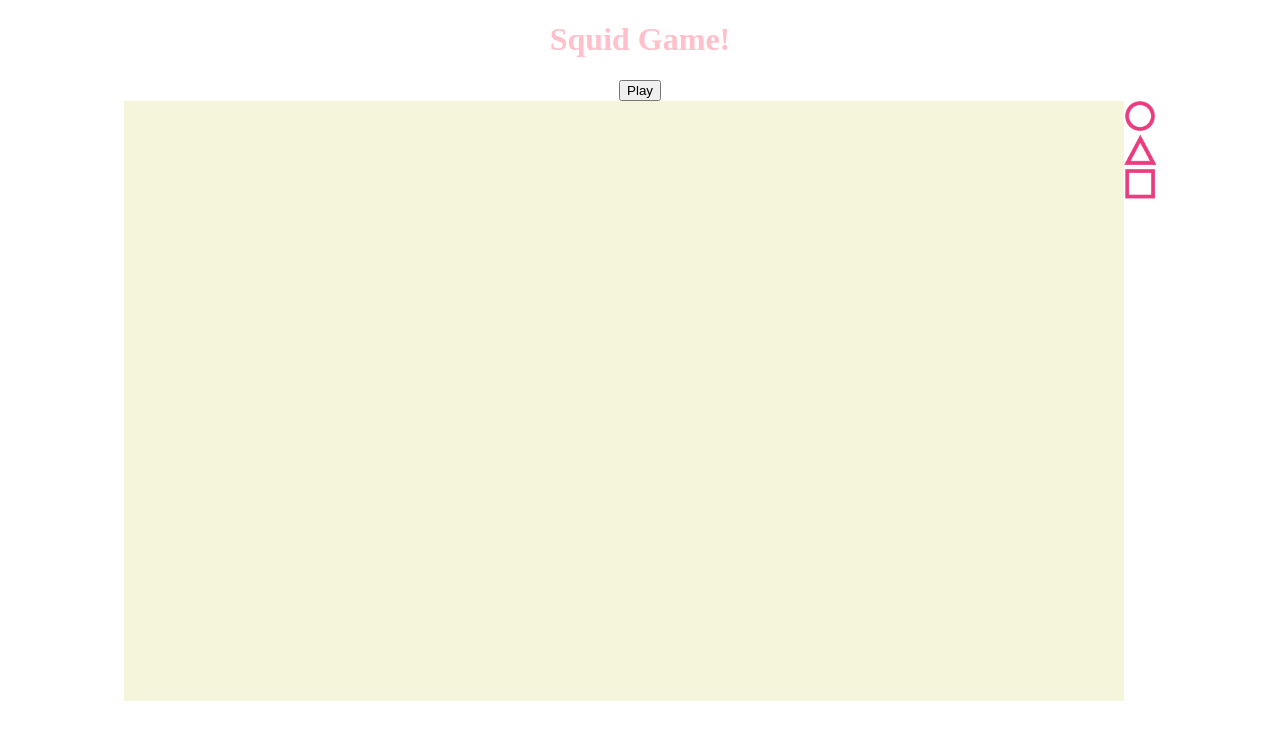
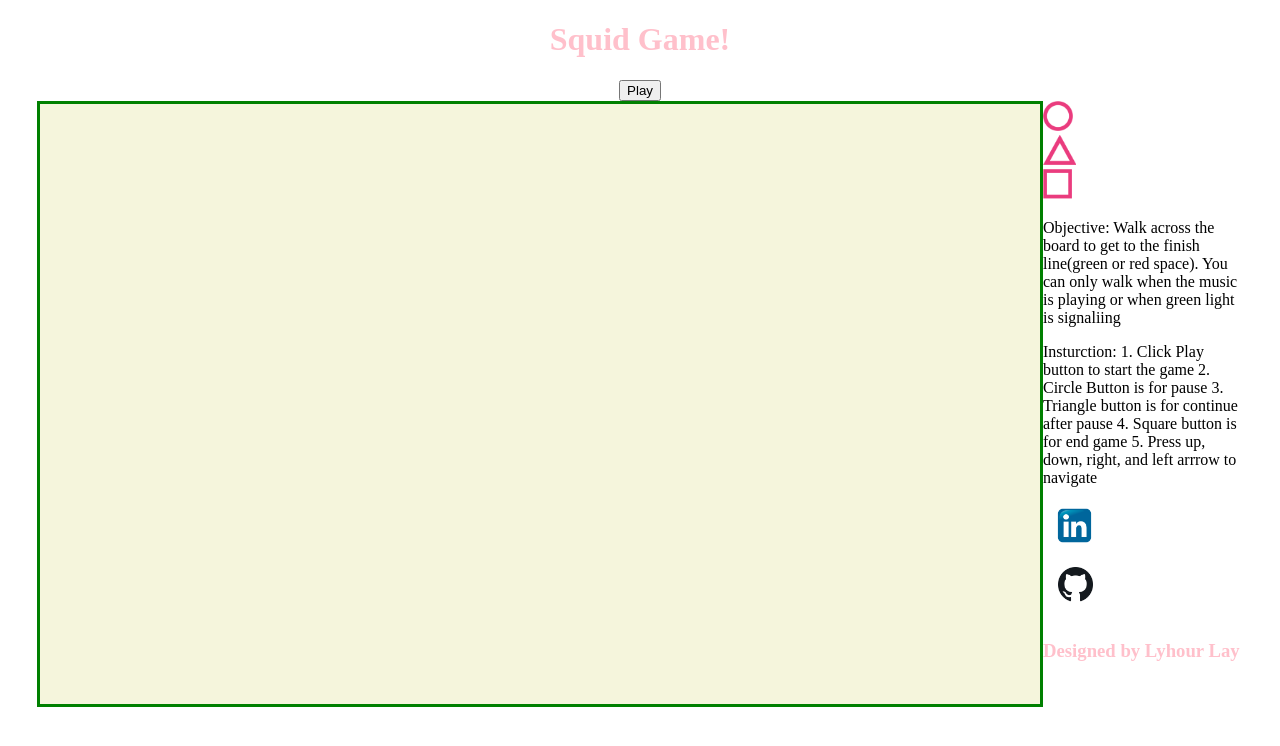
Before and after one commit to lyhourlay1/Squid_Game_In_Your_Area, a website with bundled scripts: page js_project-master/index.html in a window 1280 px wide. Built offline with nearby package versions, Linux system fonts and the light colour scheme.

Commit message:
first draft

```diff
--- a/js_project-master/src/index.js
+++ b/js_project-master/src/index.js
@@ -42,7 +42,7 @@
         button.style.display = 'none';
         timer.beginClock()
         canvasEl.clearRect(0,0, canvas.width, canvas.height)
-        let game = new Game();
+        let game = new Game(timer);
         let v = new GameView(game,canvasEl, imageRock);
         v.start()
         window.interval = setInterval( () =>{
--- a/js_project-master/src/scripts/buttons.js
+++ b/js_project-master/src/scripts/buttons.js
@@ -8,6 +8,18 @@
         src = '<img id="continue" src="./pics/triangle.png" />';
         this.addImages(src)
         src = '<img id="end" src="./pics/square.png" />';
+        this.addImages(src)
+        src = "<p>Objective: Walk across the board to get to the finish line(green or red space). You can only walk when the music is playing or when green light is signaliing</p>"
+        this.addImages(src)
+        src = "<p>Insturction: 1. Click Play button to start the game 2. Circle Button is for pause 3. Triangle button is for continue after pause 4. Square button is for end game 5. Press up, down, right, and left arrrow to navigate </p> "
+        this.addImages(src)
+
+        src = '<a href="https://www.linkedin.com/in/lyhour/"><img id="linkedin" src="./pics/linkedin.png" /></a>';
+        this.addImages(src)
+        src = '<a href="https://github.com/lyhourlay1"><img id="github" src="./pics/github.png" /></a>';
+        this.addImages(src)
+
+        src ='<h3> Designed by Lyhour Lay</h3>'
         this.addImages(src)
 
 
--- a/js_project-master/src/scripts/example.js
+++ b/js_project-master/src/scripts/example.js
@@ -5,7 +5,7 @@
         this.ele.addEventListener("click", ()=> this.handleClick())
     }
     handleClick(){
-        this.ele.children[0].innerText = "Red Line Green!"
+        this.ele.children[0].innerText = "Red Light Green Light!"
     }
 }
 export default Example
--- a/js_project-master/src/scripts/game.js
+++ b/js_project-master/src/scripts/game.js
@@ -1,16 +1,9 @@
 import GameView from "./game_view"
-const colorSpace = 'srgb'
-
 
 class Game {
-    constructor() {
-        // this.ele = ele
-        // this.ele.innerHTML = "<button> Play </button>"
-        // this.ele.addElementListener("click", ()=> this.handleClick())
+    constructor(timer) {
+        this.timer=timer
     }
-    // handleClick(){
-
-    // }
 }
 
 Game.prototype.isOver = function (canvas, newPos, canvaRef) {
@@ -30,7 +23,7 @@
     return false
 }
 Game.prototype.lose = function (canvas, canvaRef) {
-    if(canvas.getImageData(0,0,1,1).data[0] === canvaRef[0]) {
+    if(canvas.getImageData(0,0,1,1).data[0] === canvaRef[0] || this.timer.timeLeft<=0) {
         alert('you lost')
         return true
     }
--- a/js_project-master/src/styles/buttons.scss
+++ b/js_project-master/src/styles/buttons.scss
@@ -7,6 +7,7 @@
   list-style-type: none;
   margin: 0;
   padding: 0;
+  text-align: left;
 }
 
 #continue:hover{
@@ -20,3 +21,20 @@
 #end:hover{
     background-color: red;
 }
+
+p{
+    color: black;
+    //height: 150px;
+    width: 200px;
+}
+
+#github{
+    margin: 15px;
+    width: 35x;
+    height: 35px;
+}
+
+#linkedin{
+    width: 45x;
+    height: 45px;
+}
--- a/js_project-master/src/styles/game_view.scss
+++ b/js_project-master/src/styles/game_view.scss
@@ -2,4 +2,11 @@
     display: flex;
     text-align: center;
     justify-content: center;
+
+
 }
+canvas{
+    border: 3px;
+    border-color:green;
+    border-style: solid;
+}
```
Also changed, not shown: js_project-master/dist/main.css, js_project-master/dist/main.js, js_project-master/index.html (line endings or trailing spaces), js_project-master/pics/github.png (added), js_project-master/pics/linkedin.png (added), js_project-master/src/styles/example.scss (line endings or trailing spaces).
